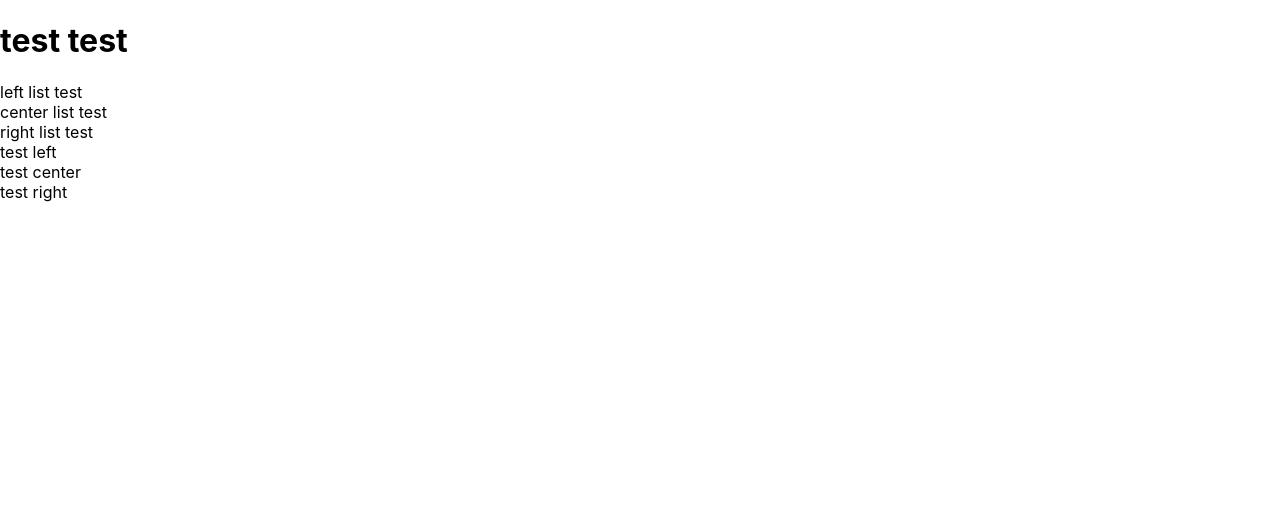
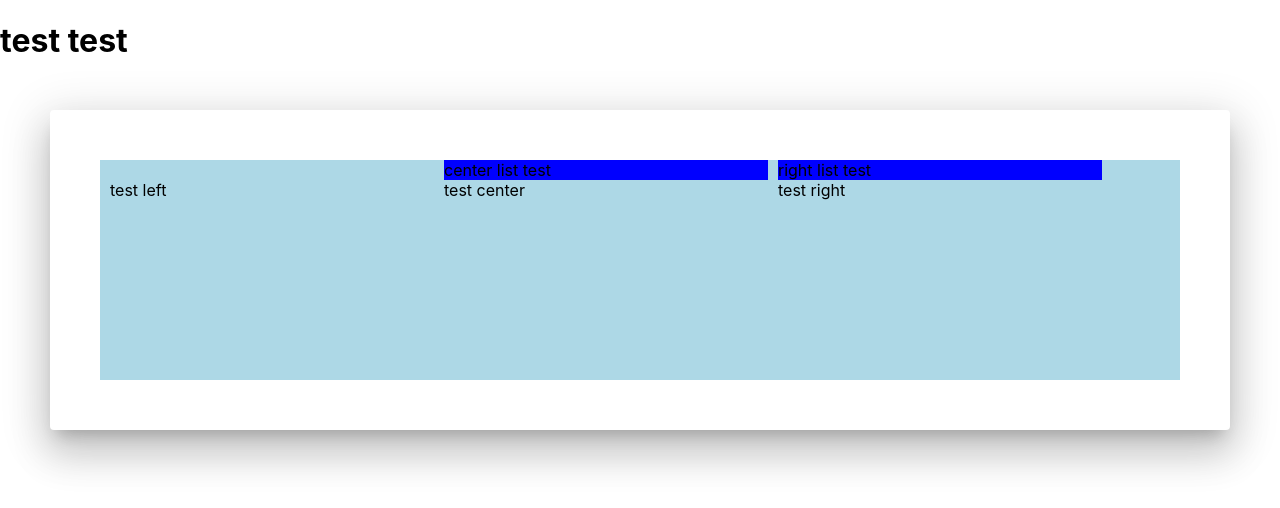
Before and after one commit to CappyPomarancza/beer-application, a React (Create React App) app: page / in a window 1280 px wide. Shown: the top 508 px of the page. Built offline with nearby package versions, Linux system fonts and the light colour scheme; no server answers.

Commit message:
added Loading component, instaled material-ui

```diff
--- a/package.json
+++ b/package.json
@@ -3,6 +3,7 @@
   "version": "0.1.0",
   "private": true,
   "dependencies": {
+    "@material-ui/core": "^3.9.2",
     "react": "^16.8.3",
     "react-dom": "^16.8.3",
     "react-scripts": "2.1.5"
--- a/src/BeerApp/BeerList.js
+++ b/src/BeerApp/BeerList.js
@@ -1,12 +1,18 @@
 import React from 'react'
 import BrewerList from './BrewerList';
+import Loading from './Loading';
+import MyPaper from './MyPaper';
 
 class BeerList extends React.Component {
     state = {
+        isLoadingBeerList: false,
         beerList: null
     }
 
     componentDidMount() {
+        this.setState({
+            isLoadingBeerList: true
+        })
         fetch("https://cors.io/?http://ontariobeerapi.ca/beers/")
             .then(response => response.json())
             .then(dataFromResponse =>
@@ -15,21 +21,47 @@ class BeerList extends React.Component {
                 })
 
             );
+        this.setState({
+            isLoadingBeerList: false,
+        })
     }
 
     render() {
-        const beersList = this.state.beerList && this.state.beerList
-        console.log(this.state.beersList)
+        const styles = {
+            container: {
+                display: 'flex',
+                backgroundColor: 'lightBlue'
+            },
+            column: {
+                marginLeft: '10px',
+                width: '30%',
+                height: '200px',
+                backgroundColor: 'indygo'
+            }
+        }
+
         return (
+            <MyPaper>
 
-            <div>
-                    <BrewerList/>
+                   { this.state.isLoadingBeerList ?
+                        <Loading />
+                        :
 
+                        <BrewerList
+                            beerList={this.state.beerList}
+                            breweList={this.beersList}
+                        />
+                   }
+                        <div
+                            style={styles.container}
+                        >
+                            <div style={styles.column} className="left-container" >test left</div>
+                            <div style={styles.column} className="center-container" >test center</div>
+                            <div style={styles.column} className="rigth-container" >test right</div>
 
-                <div className="left-container" >test left</div>
-                <div className="center-container" >test center</div>
-                <div className="rigth-container" >test right</div>
-            </div>
+                        </div>
+
+            </MyPaper>
         )
     }
 }
--- a/src/BeerApp/BrewerList.js
+++ b/src/BeerApp/BrewerList.js
@@ -3,15 +3,28 @@ import React from 'react'
 
 const BrewerList = (props) => {
 
-    const styles ={
+    const styles = {
+        container: {
+            display: 'flex',
+            backgroundColor: 'lightBlue'
+        },
+        column: {
+            marginLeft: '10px',
+            width: '30%',
+            height: '30%',
+            backgroundColor: 'blue'
+        }
+    }
+    console.log(props.beerList)
+    return (
+        <div
+            style={styles.container}
+        >
+            <div style={styles.column} className='left-brewer-list'>
 
-    }
-
-    return (
-        <div>
-            <div className='left-brewer-list'>left list test </div>
-            <div className='center-brawer-list'>center list test</div>
-            <div className='right-brawer-list'>right list test</div>
+            </div>
+            <div style={styles.column} className='center-brawer-list'>center list test</div>
+            <div style={styles.column} className='right-brawer-list'>right list test</div>
         </div>
     )
 }
--- /dev/null
+++ b/src/BeerApp/Loading.js
@@ -0,0 +1,8 @@
+import React from 'react'
+
+const Loading =() =>(
+    <div>
+        Loading....
+    </div>
+)
+export default Loading
--- /dev/null
+++ b/src/BeerApp/MyPaper.js
@@ -0,0 +1,19 @@
+import React from 'react'
+import Paper from '@material-ui/core/Paper'
+
+
+const styles = {
+    margin: '50px',
+    padding: '50px'
+}
+
+const MyPaper = props =>(
+    <Paper
+        elevation={24}
+        style={styles}
+    >
+        {props.children}
+    </Paper>
+)
+
+export default MyPaper
```
Also changed, not shown: 1 other file (tests, documents, lock files or other folders).
